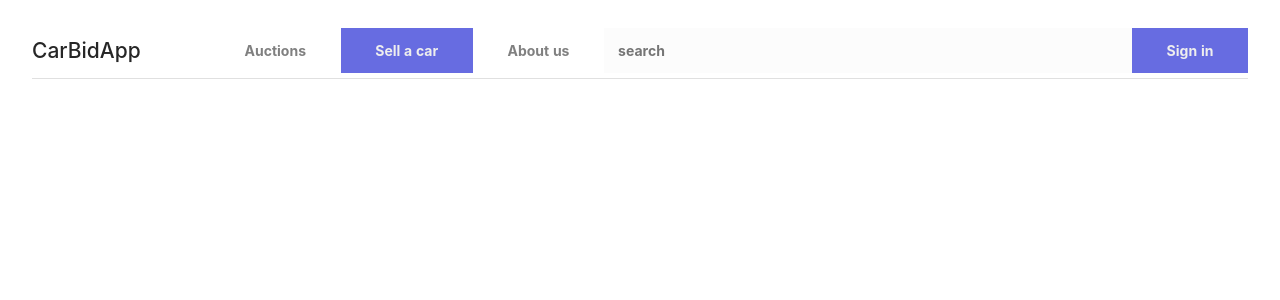
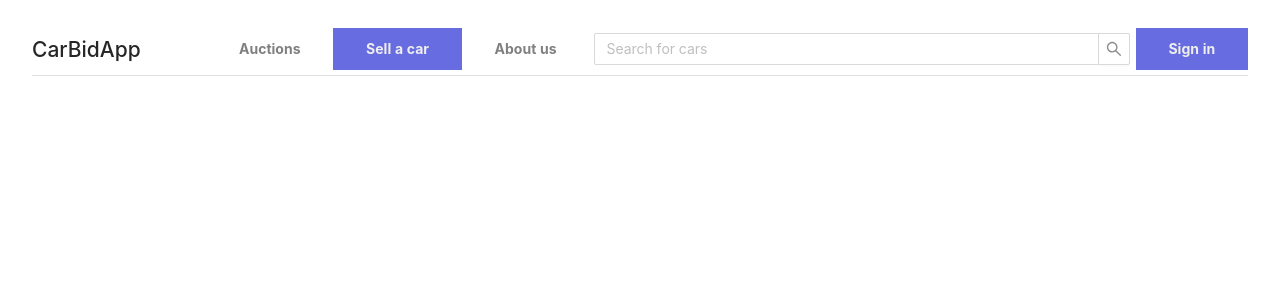
Before and after one commit to Petiazediter/CarAppRewrite, a React (Create React App) app in the folder car-app-frontend/: page / in a window 1280 px wide. Shown: the top 300 px of the page. Built offline with nearby package versions, Linux system fonts and the light colour scheme.

Commit message:
Replace FilledInput with AntDesign's search bar.

```diff
--- a/car-app-frontend/src/components/navbar-component/Navbar.tsx
+++ b/car-app-frontend/src/components/navbar-component/Navbar.tsx
@@ -1,8 +1,10 @@
 import styled from "@emotion/styled"
-import { Row, Col, Menu, Dropdown } from "antd"
+import { Row, Col, Menu, Dropdown, Input } from "antd"
 import { Link } from 'react-router-dom'
 import useWindowDimensions from '../../hooks/WindowSize'
 import { MenuOutlined } from '@ant-design/icons'
+
+const { Search } = Input;
 
 interface NavbarMenuColProps{
     isHighlighted?: boolean;
@@ -26,17 +28,6 @@ const StyledNav = styled('nav')`
     margin-bottom: 1em;
     box-shadow: 0px 1px 0px rgba(100,100,100,.2);
     padding-bottom: 5px;
-`
-
-const FilledRowInput = styled('input')`
-    position:relative;
-    width:100%;
-    height:100%;
-    outline:none;
-    border:none;
-    font-weight:bold;
-    background:#FCFCFC;
-    padding:1em;
 `
 
 const NavbarLink = styled(Link)<NavbarMenuColProps>`
@@ -81,6 +72,16 @@ const menu = (
   </Menu>
 );
 
+const onSearch = (term: string) => {
+    console.log(term)
+}
+
+const searchStyle ={
+    width:'100%',
+    height:'100%',
+    padding:'5px'
+}
+
 export function Navbar() {
     const { width } = useWindowDimensions();
 
@@ -101,7 +102,7 @@ export function Navbar() {
                 <NavbarLink to="/about">About us</NavbarLink>
             </NavbarMenuCol>
             <NavbarMenuCol flex={4}>
-                <FilledRowInput type="text" placeholder="search"/>
+            <Search placeholder="Search for cars" onSearch={onSearch} style={searchStyle} />
             </NavbarMenuCol>
             <NavbarMenuCol isHighlighted flex={1}>
                 <NavbarLink isHighlighted to="/sign-in">Sign in</NavbarLink>
@@ -114,7 +115,7 @@ export function Navbar() {
                 <TitleLink to="/"><LeftAlignedH1>CarBidApp</LeftAlignedH1></TitleLink>
             </NavbarMenuCol>
             <NavbarMenuCol flex={3}>
-                <FilledRowInput type="text" placeholder="search"/>
+                <Search placeholder="Search for cars" onSearch={onSearch} style={searchStyle} />
             </NavbarMenuCol>
             <NavbarMenuCol flex={1}>
                 <Dropdown overlay={menu} trigger={['click']}>
```
